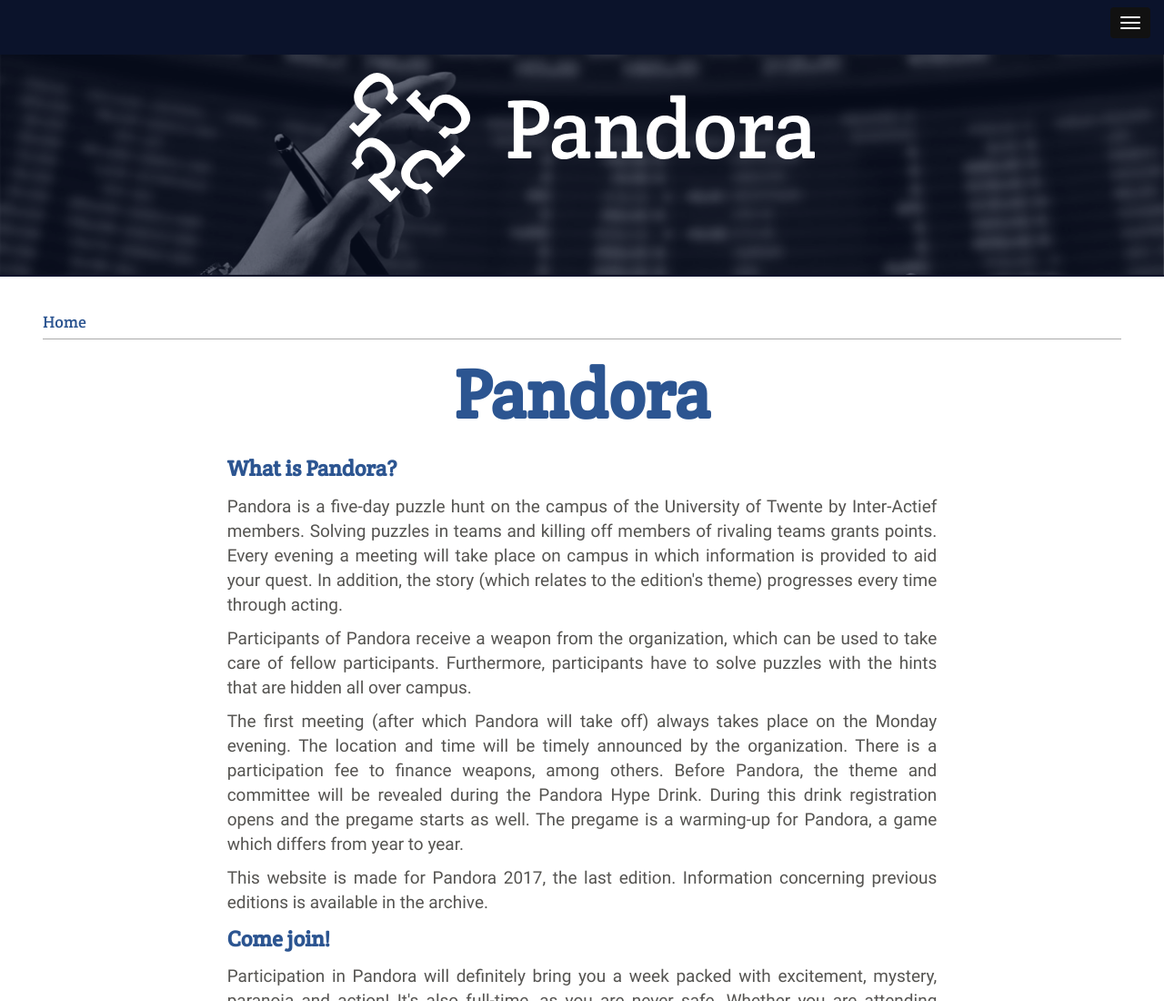
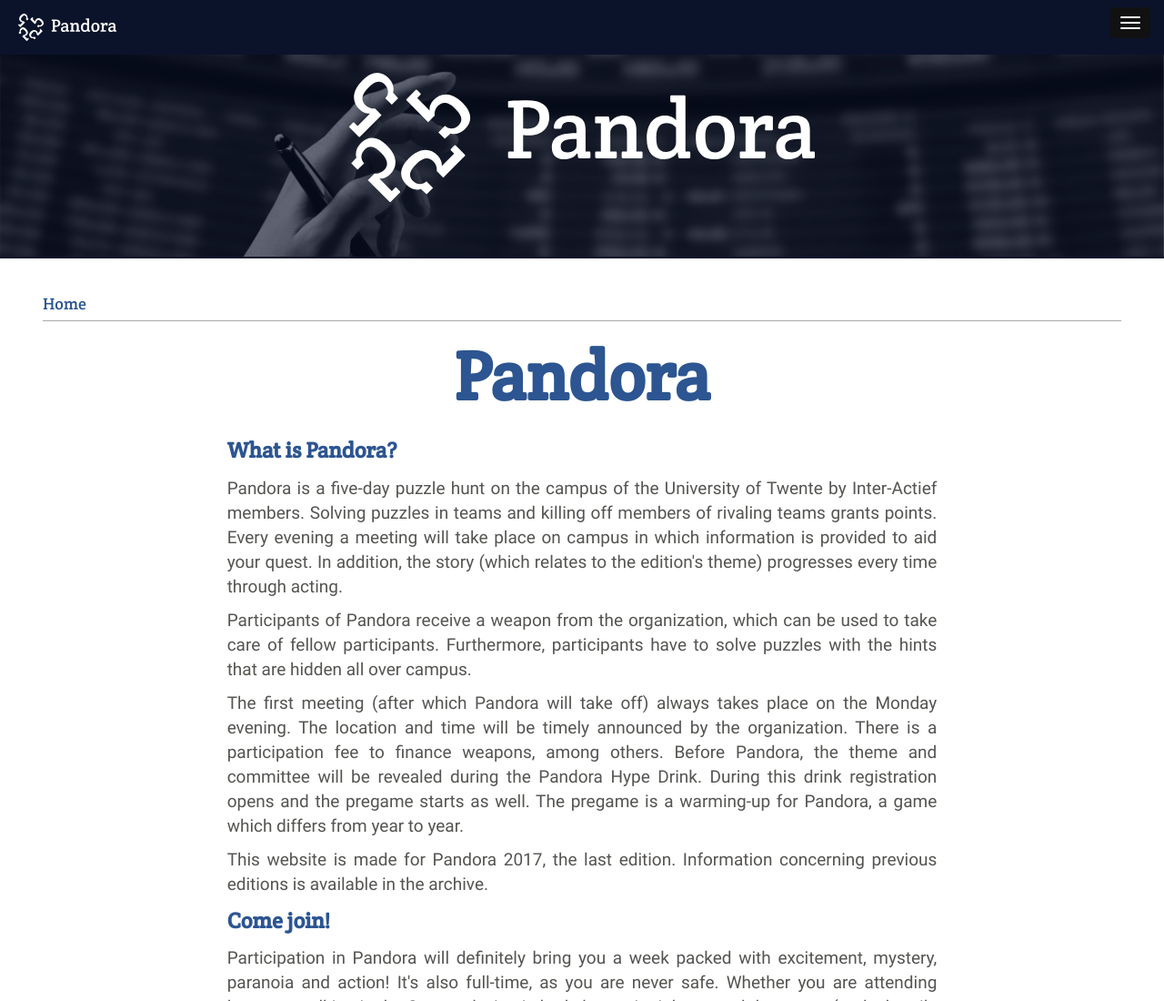
Before and after one commit to svenkonings/pandora, a plain HTML site: page index.html in a window 1280 px wide. Shown: the top 1100 px of the page at 91% size. Drawn offline with nearby package versions, Linux system fonts and the light colour scheme; some packages are replaced by stand-ins of ours.

Commit message:
Fix navbar logo

```diff
--- a/css/screen.css
+++ b/css/screen.css
@@ -150,7 +150,6 @@
 
 #navbar-brand-img {
     height: 30px;
-    padding-bottom: 30px;
 }
 
 .navbar .navbar-nav > li > a, .navbar a {
--- a/index.html
+++ b/index.html
@@ -41,7 +41,7 @@
     </div>
     <div id='top-content'>
     </div>
-﻿<div class="navbar-location">
+<div class="navbar-location">
     <nav class="navbar navbar-static-top affix" role="navigation">
         <div>
             <div class="navbar-header">
@@ -52,7 +52,7 @@
                     <span class="icon-bar"></span>
                     <span class="icon-bar"></span>
                 </button>
-                <a class="navbar-brand" href="index.html"><img id="navbar-brand-img"src="images/logo-and-text.svg"></a>
+                <a class="navbar-brand" href="index.html"><img id="navbar-brand-img" src="images/logo-and-text.svg"></a>
             </div>
             <div class="collapse navbar-collapse" id="bs-example-navbar-collapse-1">
                 <ul class="nav navbar-nav">
```
Also changed, not shown: about.html (+2 -2 lines), archive.html (+2 -2 lines), gameplay.html (+2 -2 lines), media.html (+2 -2 lines), morethanadegree.html (+2 -2 lines), rules.html (+2 -2 lines), scores.html (+2 -2 lines), scores_bonus.html (+2 -2 lines), scores_day1.html (+1 -1 lines), scores_day2.html (+2 -2 lines), scores_day3.html (+2 -2 lines), scores_day4.html (+2 -2 lines), teams.html (+2 -2 lines), 1 other file.
